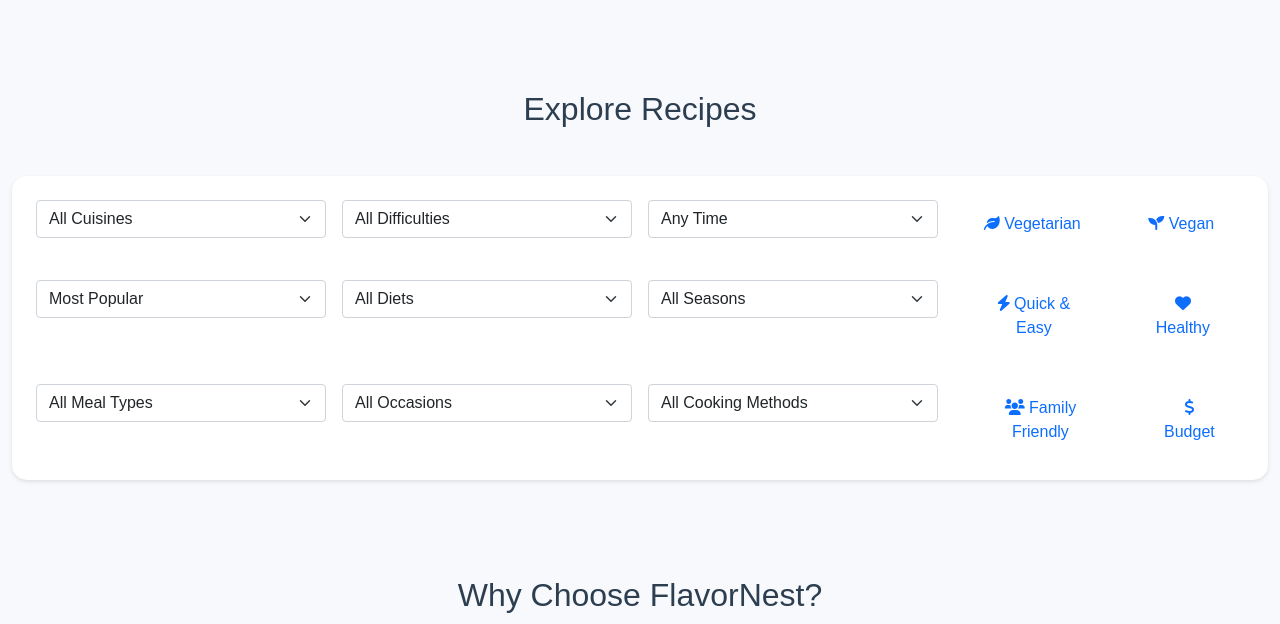
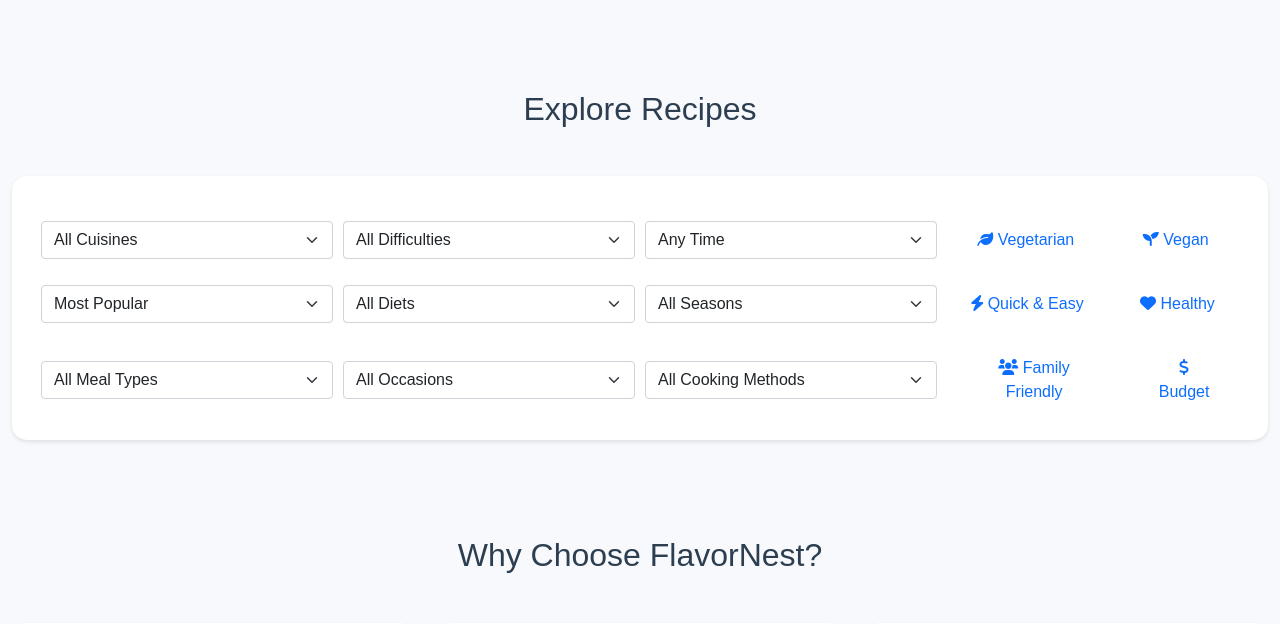
Before and after one commit to Khaos-git815/1-Python-Food-, a Flask app: page / in a window 1280 px wide. Shown: the part 941-1565 px from the top of the page. Run offline with Flask 3, Linux system fonts and the light colour scheme.

Commit message:
updated explore reciples

```diff
--- a/static/index.css
+++ b/static/index.css
@@ -399,6 +399,20 @@
     height: 200px;
 }
 
+
+.row-g-3{
+    display: flex;
+    align-items: center;
+}
+.row-g-4{
+    display: flex;
+    align-items: center;
+}
+.row-g-5{
+    display: flex;
+    align-items: center;
+}
+
 /* Carousel Styles */
 .carousel-control-prev,
 .carousel-control-next {
@@ -485,7 +499,9 @@
 .hover-scale:hover {
     transform: scale(1.03);
 }
-
+.col-md-3{
+    padding: 0px 5px 0px 5px;
+}
 /* Responsive Styles */
 @media (max-width: 768px) {
     .hero h1 {
--- a/templates/index.html
+++ b/templates/index.html
@@ -109,7 +109,7 @@
 <section class="container py-5">
     <h2 class="text-center mb-5">Explore Recipes</h2>
     <div class="recipe-filters mb-4">
-        <div class="row g-3">
+        <div class="row-g-3 mt-3">
             <div class="col-md-3">
                 <select class="form-select" id="cuisineFilter">
                     <option value="">All Cuisines</option>
@@ -122,7 +122,6 @@
                     <option value="french">French</option>
                     <option value="thai">Thai</option>
                     <option value="japanese">Japanese</option>
-                    <option value="korean">Korean</option>
                 </select>
             </div>
             <div class="col-md-3">
@@ -154,7 +153,7 @@
                 </div>
             </div>
         </div>
-        <div class="row g-3 mt-3">
+        <div class="row-g-4 mt-3">
             <div class="col-md-3">
                 <select class="form-select" id="sortFilter">
                     <option value="popular">Most Popular</option>
@@ -196,7 +195,7 @@
                 </div>
             </div>
         </div>
-        <div class="row g-3 mt-3">
+        <div class="row-g-5 mt-3">
             <div class="col-md-3">
                 <select class="form-select" id="mealTypeFilter">
                     <option value="">All Meal Types</option>
```
